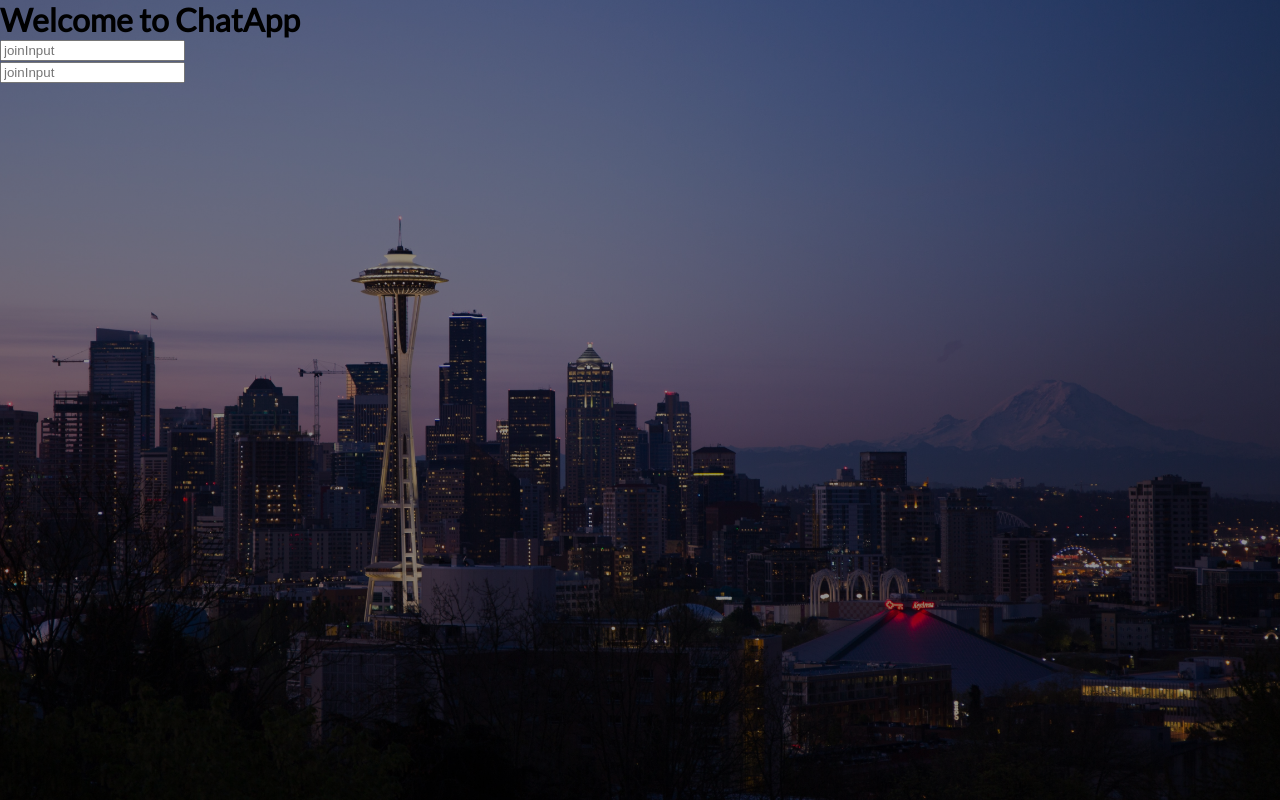
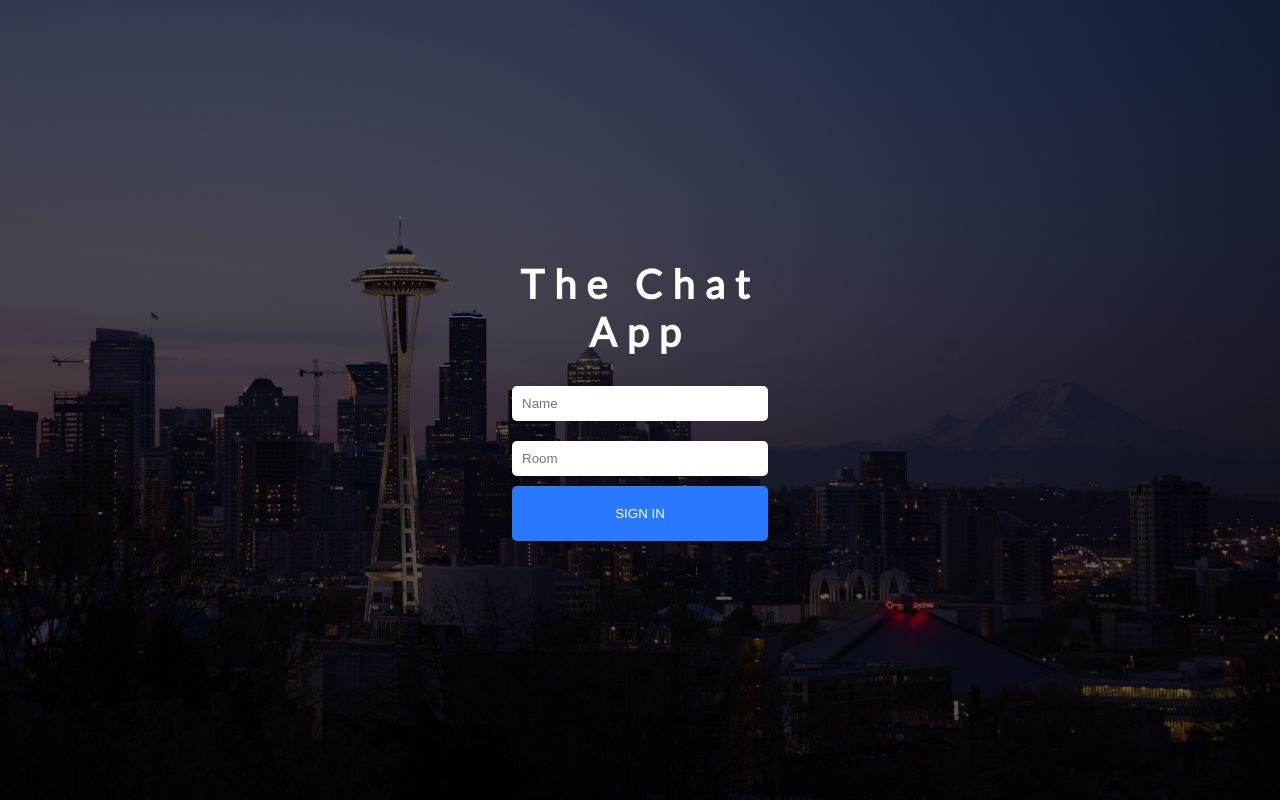
Before and after one commit to britok30/Chatapp-, a React (Create React App) app in the folder client/: page / in a window 1280 px wide. Built offline with nearby package versions, Linux system fonts and the light colour scheme.

Commit message:
input landing page css

```diff
--- a/client/package.json
+++ b/client/package.json
@@ -10,6 +10,7 @@
     "react": "^16.13.1",
     "react-dom": "^16.13.1",
     "react-emoji": "^0.5.0",
+    "react-reveal": "^1.2.2",
     "react-router": "^5.2.0",
     "react-router-dom": "^5.2.0",
     "react-scripts": "3.4.3",
--- a/client/src/App.css
+++ b/client/src/App.css
@@ -10,18 +10,3 @@ body {
 body {
     font-family: 'Lato', sans-serif;
 }
-
-.join-hero {
-    background: linear-gradient(
-            to right,
-            rgba(0, 0, 0, 0.432),
-            rgba(0, 0, 0, 0.425)
-        ),
-        url(./images/hero.jpg) center center/cover no-repeat;
-    height: 100vh;
-    width: 100%;
-}
-
-.heading {
-    margin: 0;
-}
--- a/client/src/App.js
+++ b/client/src/App.js
@@ -1,7 +1,7 @@
 import React from 'react';
 import { BrowserRouter as Router, Route } from 'react-router-dom';
-import Join from './components/Join';
-import Chat from './components/Chat';
+import Join from './components/Join/Join';
+import Chat from './components/Chat/Chat';
 import './App.css';
 
 const App = () => {
--- /dev/null
+++ b/client/src/components/Join/Join.css
@@ -0,0 +1,52 @@
+.join-hero {
+    background: linear-gradient(
+            to right,
+            rgba(0, 0, 0, 0.635),
+            rgba(0, 0, 0, 0.635)
+        ),
+        url(../../images/hero.jpg) center center/cover no-repeat;
+    height: 100vh;
+    width: 100%;
+}
+
+.heading {
+    margin: 0;
+    color: #fff;
+    font-size: 40px;
+    letter-spacing: 10px;
+    margin-bottom: 20px;
+}
+
+.outer-container {
+    display: flex;
+    justify-content: center;
+    text-align: center;
+    height: 100vh;
+    align-items: center;
+}
+
+.inner-container {
+    width: 20%;
+}
+
+.input {
+    padding: 10px;
+    width: 100%;
+    box-sizing: border-box;
+    margin: 10px auto;
+    border-radius: 5px;
+    outline: none;
+    border: none;
+}
+
+.button {
+    color: #fff !important;
+    text-transform: uppercase;
+    text-decoration: none;
+    background: #2979ff;
+    padding: 20px;
+    border-radius: 5px;
+    display: inline-block;
+    border: none;
+    width: 100%;
+}
--- a/client/src/components/Join.js
+++ b/client/src/components/Join/Join.js
@@ -1,19 +1,29 @@
 import React, { useEffect, useState } from 'react';
 import { Link } from 'react-router-dom';
+import Fade from 'react-reveal';
+import './Join.css';
 
 const Join = () => {
     const [name, setName] = useState('');
     const [room, setRoom] = useState('');
 
+    const onClick = (e) => {
+        return !name || !room ? e.preventDefault() : null;
+    };
+
     return (
         <div className="join-hero">
-            <div className="joinOuterContainer">
-                <div className="joinInnerContainer">
-                    <h1 className="heading">Welcome to ChatApp</h1>
+            <div className="outer-container">
+                <div className="inner-container">
+                    <Fade bottom cascade duration={5000} distance="20px">
+                        <h1 className="heading">The ChatApp</h1>
+                    </Fade>
+
                     <div>
                         <input
+                            className="input"
                             type="text"
-                            placeholder="joinInput"
+                            placeholder="Name"
                             type="text"
                             value={name}
                             onChange={(e) => {
@@ -23,8 +33,9 @@ const Join = () => {
                     </div>
                     <div>
                         <input
+                            className="input"
                             type="text"
-                            placeholder="joinInput"
+                            placeholder="Room"
                             type="text"
                             value={room}
                             onChange={(e) => {
@@ -32,6 +43,14 @@ const Join = () => {
                             }}
                         />
                     </div>
+                    <Link
+                        onClick={onClick}
+                        to={`/chat?name=${name}&room=${room}`}
+                    >
+                        <button className="button" type="submit">
+                            Sign In
+                        </button>
+                    </Link>
                 </div>
             </div>
         </div>
```
Also changed, not shown: client/src/components/Chat/Chat.css (added), client/src/components/Chat/Chat.js (renamed from client/src/components/Chat.js), 1 other file (tests, documents, lock files or other folders).
